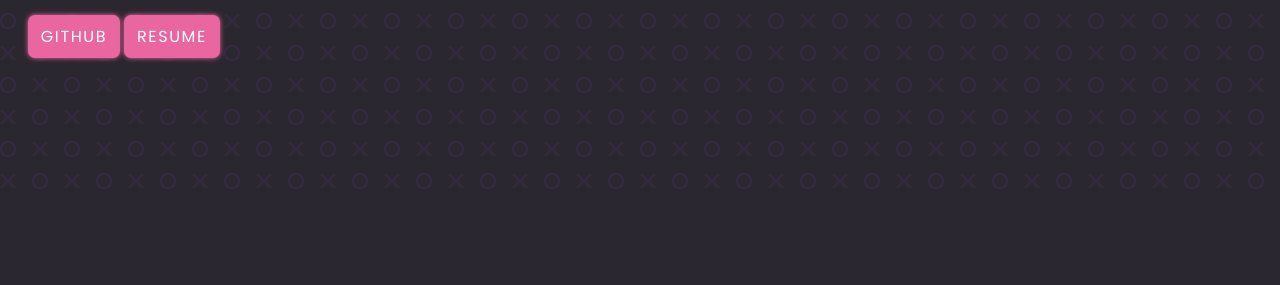
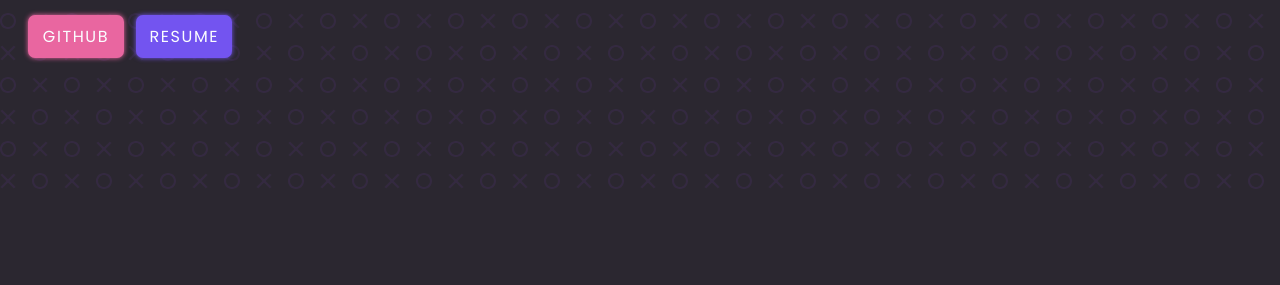
Before and after one commit to xdimitaryanev/portfolio-v2, a website built with Vite: page index.html in a window 1280 px wide. Shown: the part 515-800 px from the top of the page. Built offline with nearby package versions, Linux system fonts and the light colour scheme.

Commit message:
work section

```diff
--- a/index.html
+++ b/index.html
@@ -64,7 +64,7 @@
 
             target="_blank"
             href="https://github.com/xdimitaryanev">GitHub</a></button>
-          <button class="btn__fancy hero__btn"><a
+          <button class="btn__fancy hero__btn resume__btn"><a
             target="_blank"
             href="Dimitar-Resume.pdf">Resume</a></button>
         </div>
--- a/styles/components/hero.css
+++ b/styles/components/hero.css
@@ -110,6 +110,17 @@
     .hero__btn {
         font-size: var(--size-sm);
         letter-spacing: 0.15em;
+        margin-right: .5em;
+    }
+
+    .resume__btn {
+        background: var(--clr-blueviolet);
+        box-shadow: 0 0 5px var(--clr-blueviolet);
+    }
+
+    .resume__btn:hover {
+        box-shadow: 0 0 5px var(--clr-blueviolet),
+        0 0 25px var(--clr-blueviolet)
     }
 
 
--- a/styles/style.css
+++ b/styles/style.css
@@ -79,11 +79,12 @@ strong {
 }
 
 .btn__fancy {
-    border-radius: 5px;
     border-radius: 7px;
+    width: 6em;
     font-weight: 400;
     text-transform: uppercase;
     transition: all 0.5s;
+    font-size: var(--size-base);
     background: var(--clr-wintersky);
     box-shadow: 0 0 5px var(--clr-wintersky);
 }
```
